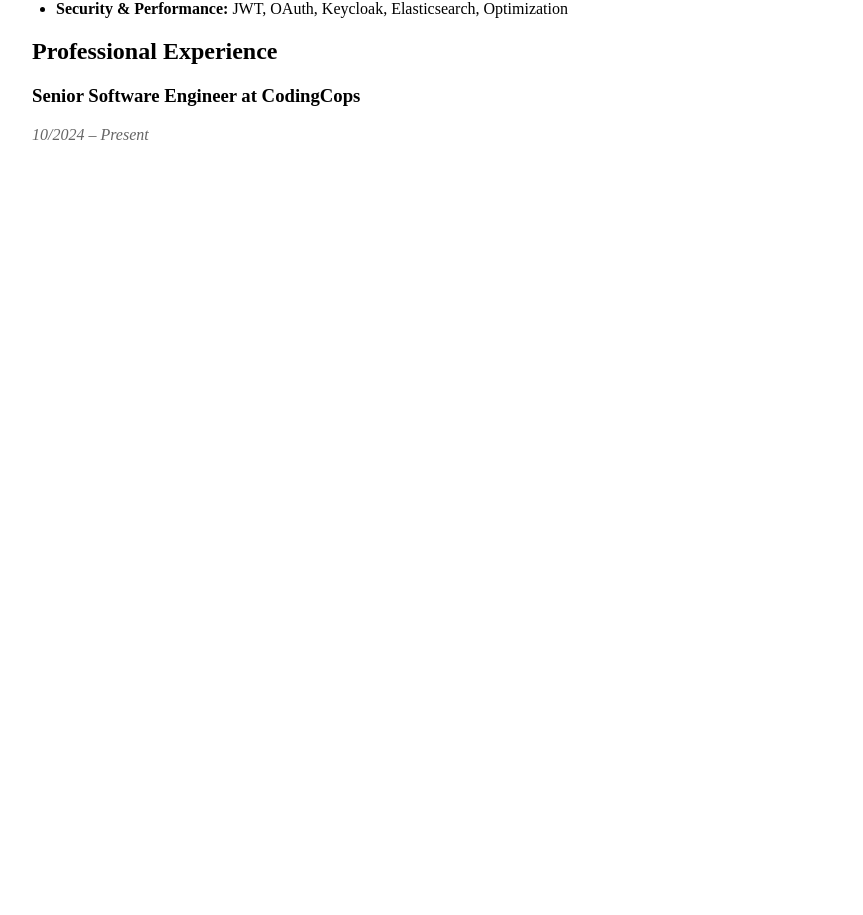
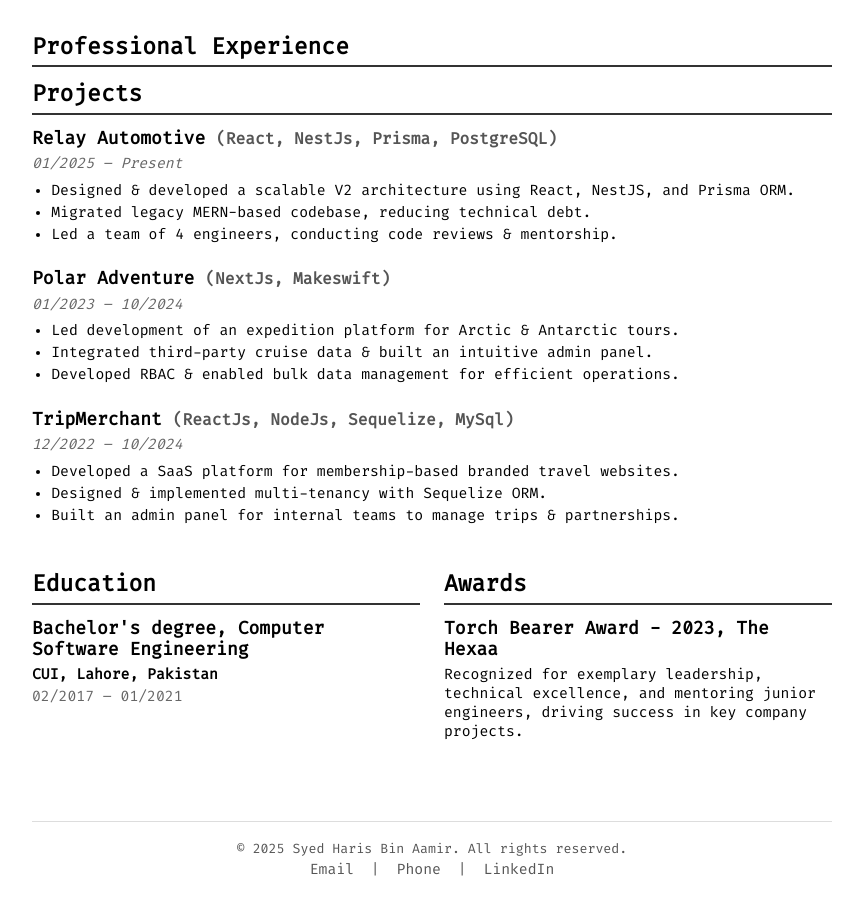
Before and after one commit to syedharis14/resume, a Vue app: page / in a window 1280 px wide. Shown: the part 645-1560 px from the top of the page, without its empty margins (208-1071 px from the left). Before the commit the page ends 800 px from the top, so only its background shows below. Built offline with nearby package versions, Linux system fonts and the light colour scheme.

Commit message:
style(components): update margin and font styles in EducationSection & ExperienceSection

```diff
--- a/src/components/EducationSection.vue
+++ b/src/components/EducationSection.vue
@@ -9,22 +9,16 @@
     </section>
 </template>
 
-<script setup>
-// No additional logic needed
-</script>
+<style scoped>
+.education-item {
+    margin: 0.5rem 0;
+}
 
-<style scoped>
-.education {
-    margin-bottom: 2rem;
+.institution {
+    font-weight: 600;
 }
-.education-item {
-    margin-bottom: 1rem;
-}
-.institution {
-    font-weight: bold;
-}
+
 .duration {
-    font-style: italic;
     color: #666;
 }
 </style>
--- a/src/components/ExperienceSection.vue
+++ b/src/components/ExperienceSection.vue
@@ -11,65 +11,14 @@
     </section>
 </template>
 
-<script setup>
-const jobs = [
-    {
-        title: "Senior Software Engineer",
-        company: "CodingCops",
-        duration: "10/2024 – Present",
-        details: [
-            "Led development & system design for Relay Automotive V2.",
-            "Deployed & maintained cloud infrastructure on AWS & Vercel.",
-            "Optimized project planning by providing accurate technical estimations.",
-            "Conducted technical interviews for SSE, SE, and ASE hiring."
-        ]
-    },
-    {
-        title: "Senior Software Engineer",
-        company: "The Hexaa",
-        duration: "04/2023 – 10/2024",
-        details: [
-            "Led & delivered three contract-based projects (Nuxt.js, React.js, React Native).",
-            "Managed a long-term contract transitioning a project from MVP to investment-ready.",
-            "Revamped an existing system into microservices using Next.js, Keycloak, Beanstalk, and Elasticsearch.",
-            "Provided strategic technical insights to the BD team and hiring process.",
-            "Led development of in-house projects including a healthcare system & granting platform."
-        ]
-    },
-    {
-        title: "Software Engineer",
-        company: "The Hexaa",
-        duration: "03/2022 – 04/2024",
-        details: [
-            "Developed a multi-tenant SaaS with Sequelize ORM & Stripe integration.",
-            "Built an admin panel for trip management with automated data updates & RBAC.",
-            "Implemented live driver tracking via Google Maps API.",
-            "Led a team of 5 developers & 1 QA to build a food subscription platform with Stripe payments."
-        ]
-    },
-    {
-        title: "Associate Software Engineer",
-        company: "Previous Company",
-        duration: "03/2021 – 03/2022",
-        details: [
-            "Developed an admin panel for multi-vendor management.",
-            "Implemented inventory handling using Redux & optimized frontend performance.",
-            "Integrated payment systems, order tracking & automated notifications."
-        ]
-    }
-];
-</script>
+<style scoped>
+.job {
+    margin-bottom: 1rem;
+}
 
-<style scoped>
-.experience {
-    margin-bottom: 2rem;
-}
-.job {
-    margin-bottom: 1.5rem;
-}
 .duration {
     font-style: italic;
     color: #666;
-    margin-bottom: 0.5rem;
+    margin: 0.2rem 0;
 }
 </style>
--- a/src/components/HeaderSection.vue
+++ b/src/components/HeaderSection.vue
@@ -7,28 +7,36 @@
             <li>Phone: 03135183127</li>
             <li>
                 LinkedIn:
-                <a href="https://linkedin.com/in/syed-haris-024295184" target="_blank"> syed-haris-024295184 </a>
+                <a href="https://linkedin.com/in/syed-haris-024295184" target="_blank">syed-haris-024295184</a>
             </li>
             <li>Address: ASKARI 11</li>
         </ul>
     </header>
 </template>
 
-<script setup>
-// No additional logic needed here
-</script>
-
 <style scoped>
 .header {
     text-align: center;
-    margin-bottom: 1.5rem;
+    margin-bottom: 1rem;
 }
+
 .contact-info {
     list-style: none;
     padding: 0;
     margin: 0.5rem 0;
+    display: flex;
+    flex-wrap: wrap;
+    justify-content: center;
+    gap: 0.8rem;
 }
+
 .contact-info li {
-    margin: 0.2rem 0;
+    display: inline-flex;
+    align-items: center;
+}
+
+.contact-info a {
+    color: inherit;
+    text-decoration: none;
 }
 </style>
--- a/src/page/ResumePage.vue
+++ b/src/page/ResumePage.vue
@@ -25,13 +25,3 @@
 import ProjectsSection from "#components/ProjectsSection.vue";
 import TechnicalSkillsSection from "#components/TechnicalSkillsSection.vue";
 </script>
-
-<style scoped>
-.cv-container {
-    max-width: 800px;
-    margin: 2rem auto;
-    padding: 2rem;
-    background-color: #fff;
-    box-shadow: 0 0 10px rgba(0, 0, 0, 0.1);
-}
-</style>
--- a/src/style.css
+++ b/src/style.css
@@ -1,5 +1,3 @@
-/* Global Styles & Custom Fonts */
-
 @font-face {
     font-family: "FiraCode";
     src: url("/assets/fonts/FiraCode-Regular.woff2") format("woff2"),
@@ -10,48 +8,63 @@
 
 html,
 body {
-    height: 100%;
     margin: 0;
-    overflow-y: hidden; /* Disable vertical scrolling */
+    padding: 0;
+    font-family: "FiraCode", monospace;
+    background-color: #f7f7f7;
+    -webkit-print-color-adjust: exact;
 }
 
-/* Main container adjustments */
 .cv-container {
-    height: 100vh; /* Full viewport height */
-    overflow: hidden; /* Prevent content overflow */
-    padding: 40px 60px !important; /* Increased padding for print-like layout */
-    box-shadow: none !important; /* Remove shadow for clean look */
+    min-height: 100vh;
+    max-width: 800px;
+    margin: 0 auto;
+    padding: 40px 60px;
+    background-color: #fff;
+    box-shadow: 0 0 10px rgba(0, 0, 0, 0.1);
 }
 
-/* Section compact styling */
-section {
-    margin-bottom: 1.2rem !important;
-}
-
-/* Education and Awards side-by-side */
 .education-awards-container {
     display: grid;
     grid-template-columns: 1fr 1fr;
-    gap: 2rem;
-    margin-top: 1.5rem;
+    gap: 1.5rem;
+    margin-top: 1rem;
 }
 
 @media print {
-    body {
-        zoom: 0.9; /* Scale down for A4 paper */
-        background: white !important;
-        -webkit-print-color-adjust: exact;
+    .cv-container {
+        box-shadow: none;
+        padding: 0 !important;
+        max-width: none;
     }
 
-    .cv-container {
-        padding: 0 !important;
-        margin: 0 !important;
-        box-shadow: none !important;
-    }
-
-    .footer {
-        position: fixed;
-        bottom: 0;
-        width: 100%;
+    body {
+        background: white !important;
+        zoom: 0.9;
     }
 }
+
+/* Compact styling */
+h2 {
+    font-size: 1.4em;
+    margin: 0.8rem 0;
+    border-bottom: 2px solid #333;
+    padding-bottom: 0.3rem;
+}
+
+h3 {
+    font-size: 1.1em;
+    margin: 0.4rem 0;
+}
+
+ul {
+    padding-left: 1.2rem;
+    margin: 0.4rem 0;
+}
+
+p,
+li {
+    line-height: 1.3;
+    font-size: 0.9em;
+    margin: 0.2rem 0;
+}
```
